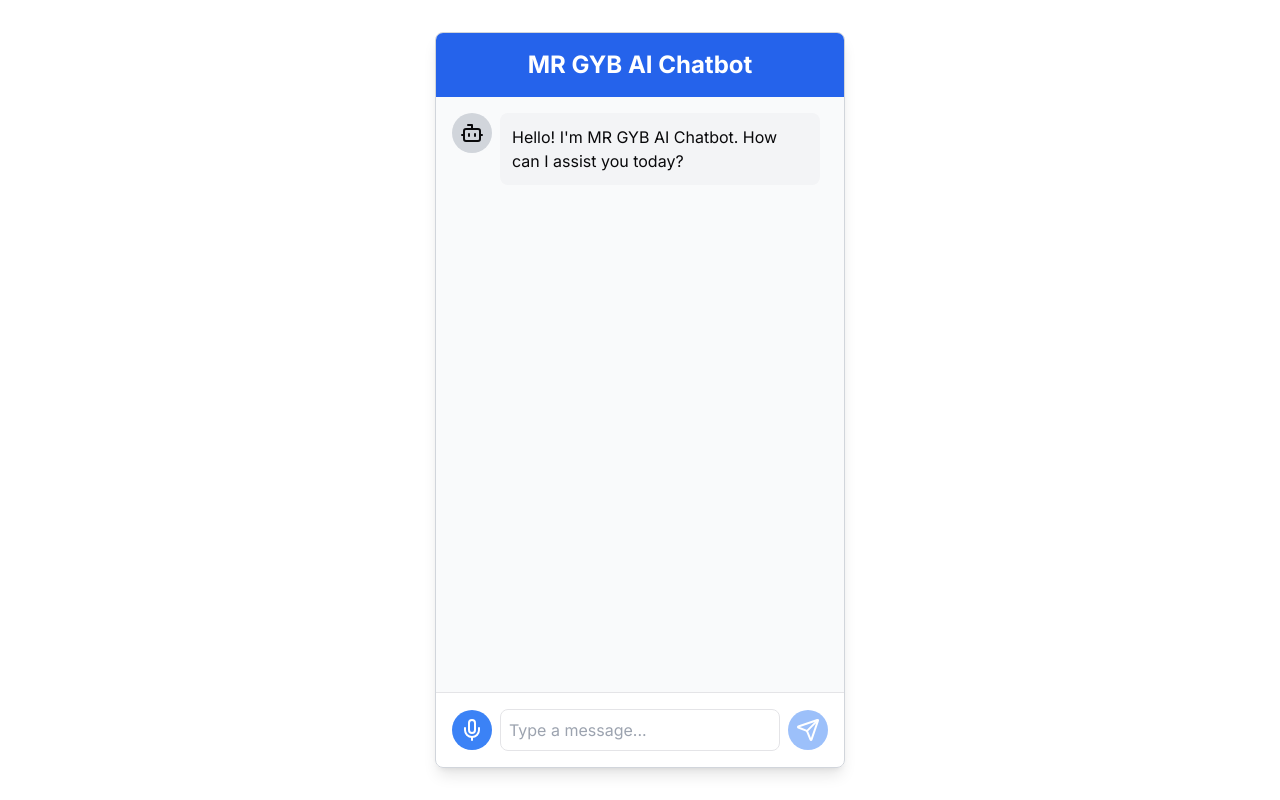
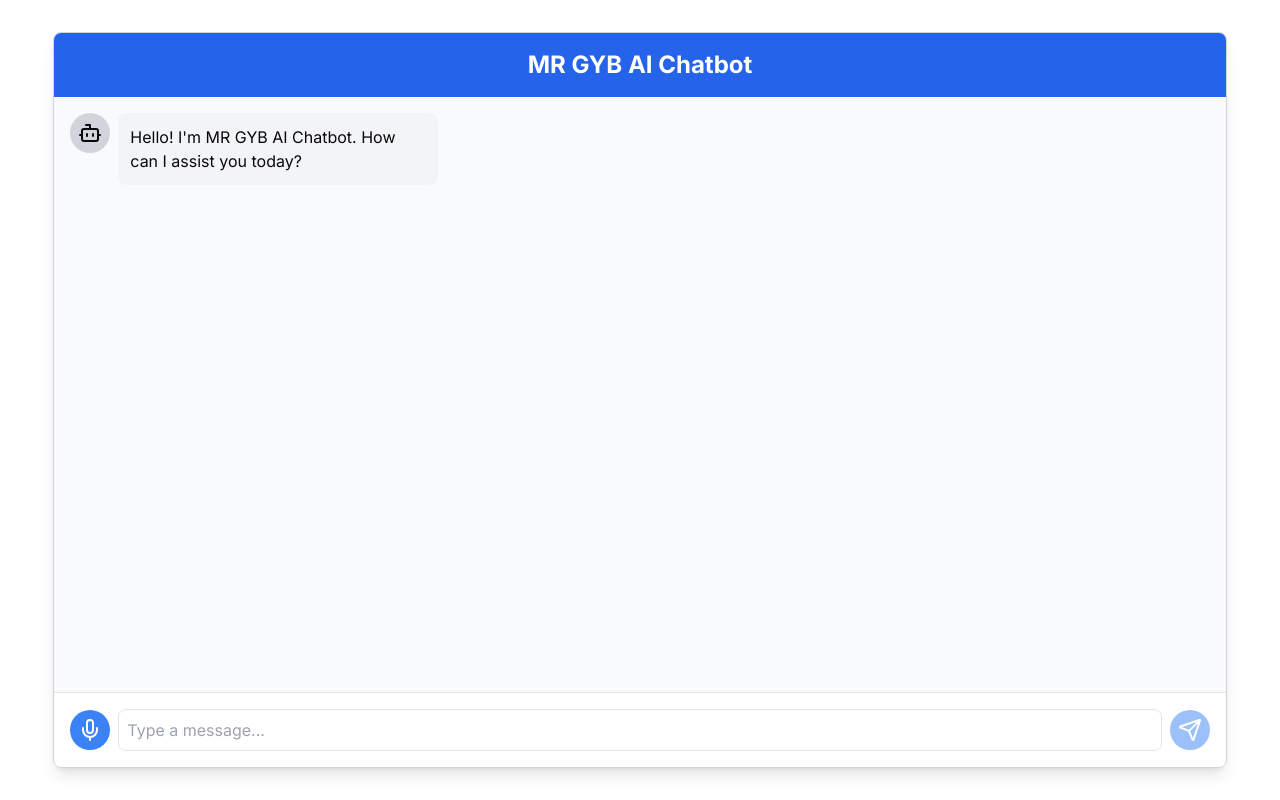
Before and after one commit to ootejreddy/ai-chatbot-app, a Next.js app: page / in a window 1280 px wide. Built offline with nearby package versions, Linux system fonts and the light colour scheme.

Commit message:
Increased the UI width of the chatbot

```diff
--- a/src/components/ChatInterface.tsx
+++ b/src/components/ChatInterface.tsx
@@ -72,7 +72,7 @@ const ChatInterface: React.FC = () => {
 
   return (
     <div className="flex flex-col h-screen">
-      <div className="flex-grow flex flex-col max-w-5xl mx-auto my-8 border border-gray-300 shadow-lg rounded-lg overflow-hidden">
+      <div className="flex-grow flex flex-col w-11/12 mx-auto my-8 border border-gray-300 shadow-lg rounded-lg overflow-hidden">
         <h1 className="text-2xl font-bold text-center py-4 bg-blue-600 text-white">
           MR GYB AI Chatbot
         </h1>
```
